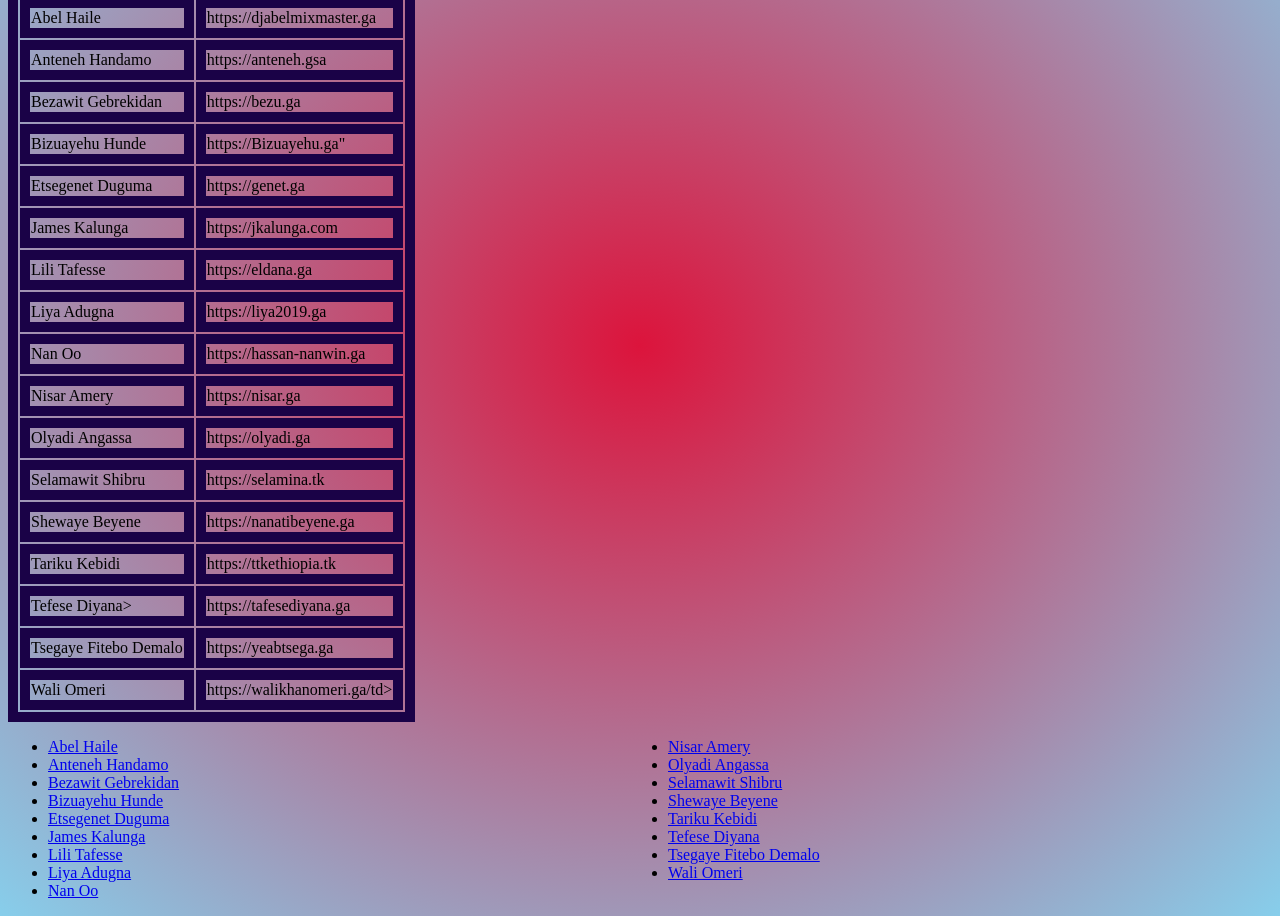
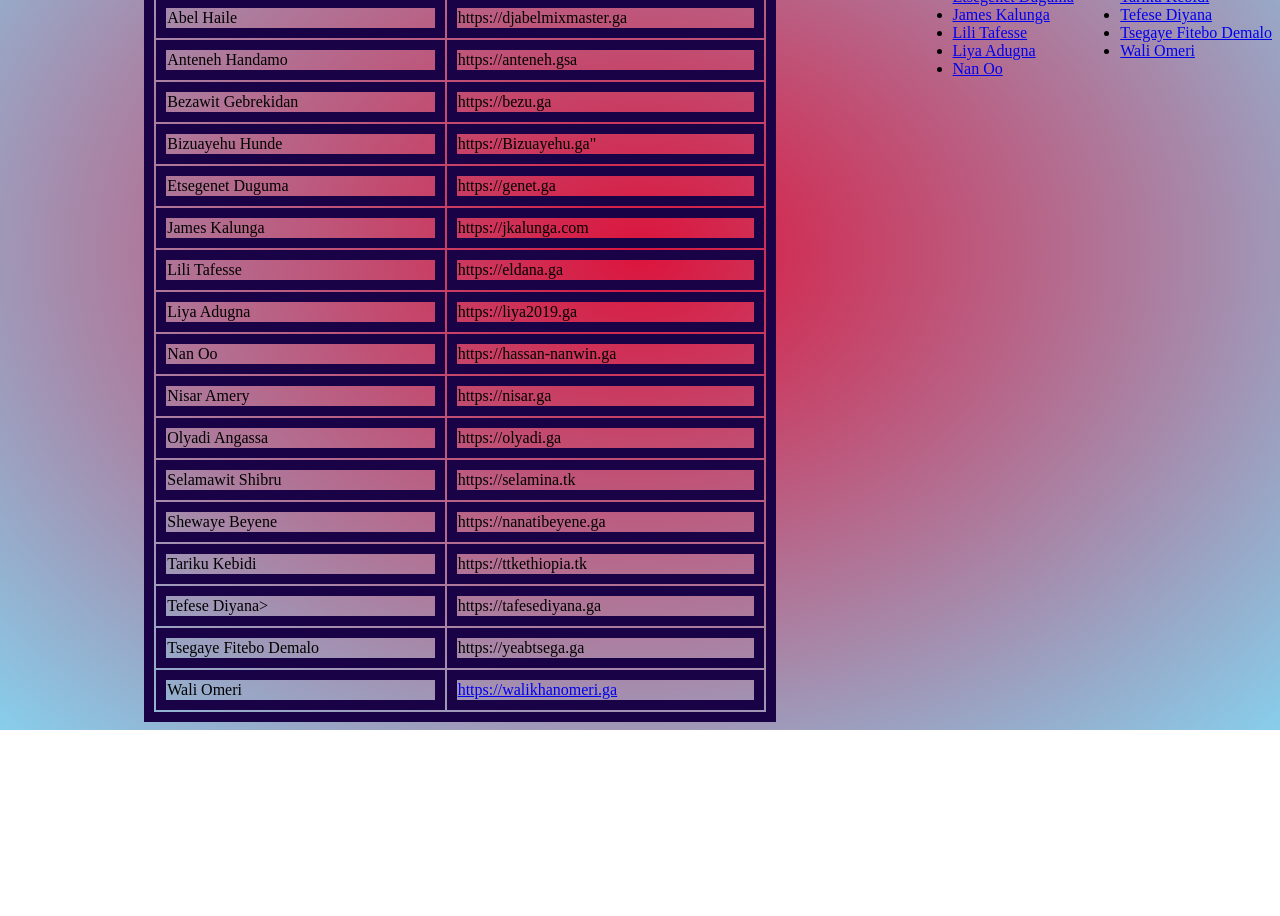
Before and after one commit to juliepixels/refcode, a plain HTML site: page teams.html in a window 1280 px wide. Shown: the part 225-1141 px from the top of the page. After the commit the page ends 955 px from the top, so only its background shows below. Drawn offline with Linux system fonts and the light colour scheme.

Commit message:
Update teams.html

```diff
--- a/teams.html
+++ b/teams.html
@@ -49,12 +49,17 @@ h1 {
 .ul{
 columns:2; column-span: all;
 }
-
+table.center
+  { margin-left:auto; margin-right:auto; width:50%;}
+  .flex{
+    display:flex;
+  }
 </style>
 <body>
 
 <h1>Meet my Classmates!</h1>
-<table>
+<div class="flex">
+<table class="center">
   <thead>
       <tr>
           <th colspan="5">Meet my Classmates</th>
@@ -131,7 +136,7 @@ columns:2; column-span: all;
       </tr>
       <tr>
         <td>Wali Omeri</td>
-        <td>https://walikhanomeri.ga/td>
+        <td><a href="https://walikhanomeri.ga">https://walikhanomeri.ga</a></td>
       </tr>
   </tbody>
 </table>
@@ -156,7 +161,7 @@ columns:2; column-span: all;
 <li><a href="https://yeabtsega.ga">Tsegaye Fitebo Demalo</a></li>
 <li><a href="https://walikhanomeri.ga">Wali Omeri</a></li>
 </ul>
-
+</div>
 
 </body>
 </html>
```
